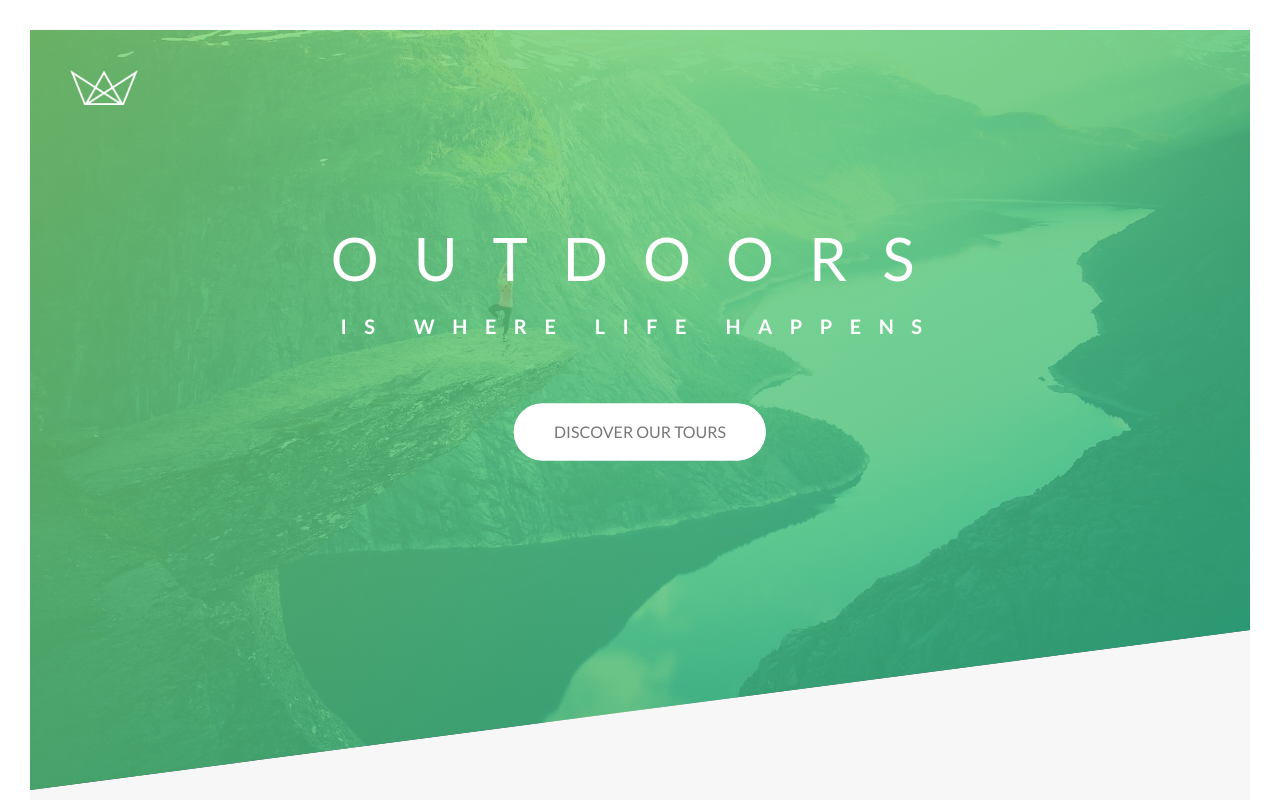
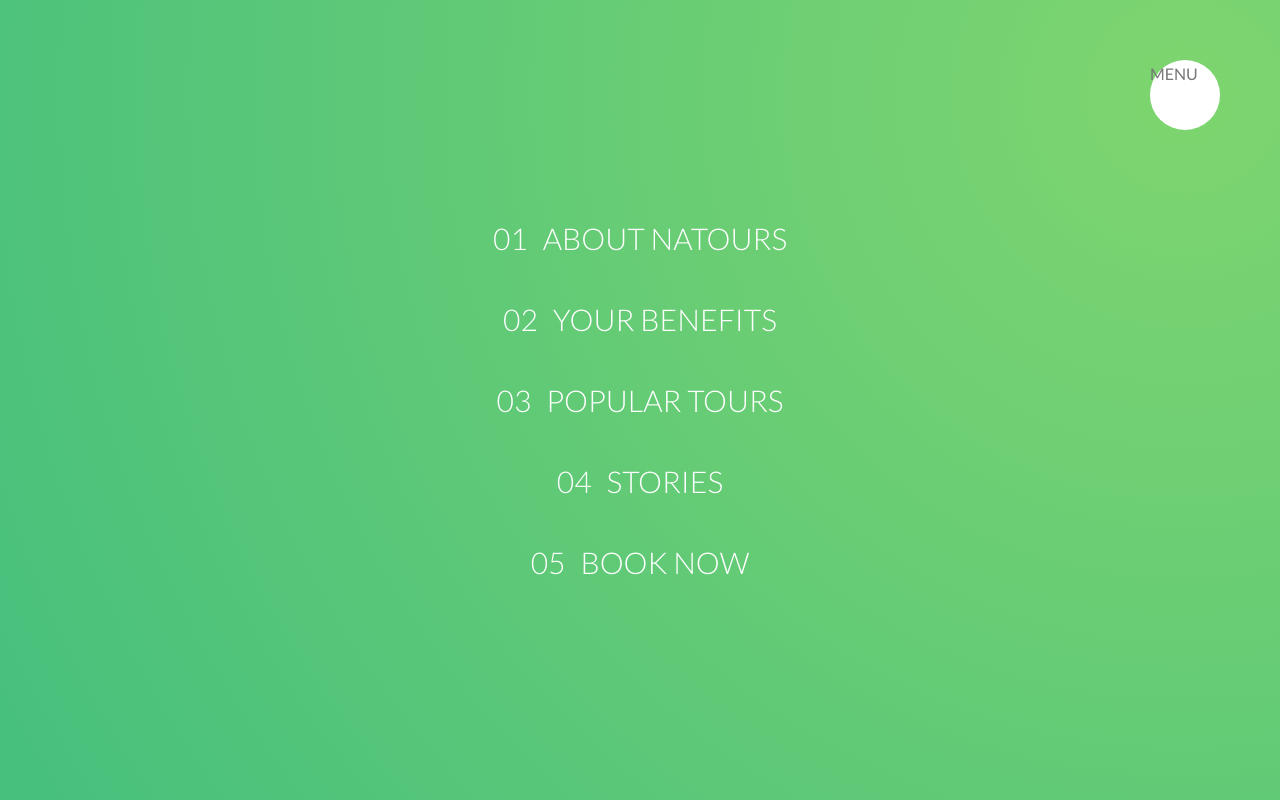
Before and after one commit to ScottSanford/natours, a website: page index.html in a window 1280 px wide. Shown: the top 800 px of the page. Drawn offline with Linux system fonts and the light colour scheme.

Commit message:
create and style navigation elements

```diff
--- a/index.html
+++ b/index.html
@@ -13,6 +13,24 @@
         <title>Natours | Exciting tours for adventurous people</title>
     </head>
     <body>
+
+        <div class="navigation">
+            <input type="checkbox" class="navigation__checkbox" id="navi-toggle">
+            <label for="navi-toggle" class="navigation__button">MENU</label>
+
+            <div class="navigation__background">&nbsp;</div>
+
+            <nav class="navigation__nav">
+                <ul class="navigation__list">
+                    <li class="navigation__item"><a href="#" class="navigation__link"><span>01</span>About Natours</a></li>
+                    <li class="navigation__item"><a href="#" class="navigation__link"><span>02</span>Your benefits</a></li>
+                    <li class="navigation__item"><a href="#" class="navigation__link"><span>03</span>Popular Tours</a></li>
+                    <li class="navigation__item"><a href="#" class="navigation__link"><span>04</span>Stories</a></li>
+                    <li class="navigation__item"><a href="#" class="navigation__link"><span>05</span>Book Now</a></li>
+                </ul>
+            </nav>
+        </div>
+
         <header class="header">
             <div class="header__logo-box">
                 <img src="img/logo-white.png" alt="Logo" class="header__logo">
--- a/sass/abstracts/_mixins.scss
+++ b/sass/abstracts/_mixins.scss
@@ -5,3 +5,10 @@
         display: table;
     }
 }
+
+@mixin center-horizontal-vertical {
+    left: 50%;
+    position: absolute;
+    top: 50%;
+    transform: translate(-50%, -50%);
+}
--- a/sass/components/_card.scss
+++ b/sass/components/_card.scss
@@ -150,12 +150,9 @@
 
     // BACK SIDE STYLING
     &__cta {
-        position: absolute;
-        top: 50%;
-        left: 50%;
         text-align: center;
-        transform: translate(-50%, -50%);
         width: 90%;
+        @include center-horizontal-vertical;
     }
 
     &__price-box {
--- a/sass/components/_form.scss
+++ b/sass/components/_form.scss
@@ -80,13 +80,10 @@
             content: '';
             display: block;
             height: 1.3rem;
-            left: 50%;
-            position: absolute;
             opacity: 0;
-            top: 50%;
-            transform: translate(-50%, -50%);
             transition: opacity .2s;
             width: 1.3rem;
+            @include center-horizontal-vertical;
         }
     }
 
--- /dev/null
+++ b/sass/layout/_navigation.scss
@@ -0,0 +1,80 @@
+.navigation {
+    &__checkbox {
+        display: none;
+    }
+
+    &__button {
+        background-color: $color-white;
+        border-radius: 50%;
+        height: 7rem;
+        position: fixed;
+        right: 6rem;
+        top: 6rem;
+        width: 7rem;
+        z-index: 2000;
+    }
+
+    &__background {
+        background-image: radial-gradient($color-primary-light, $color-primary-dark);
+        border-radius: 50%;
+        height: 6rem;
+        position: fixed;
+        right: 6.5rem;
+        top: 6.5rem;
+        transform: scale(50);
+        width: 6rem;
+        z-index: 1000;
+    }
+
+    &__nav {
+        height: 100vh;
+        position: fixed;
+        right: 0;
+        top: 0;
+        width: 100%;
+        z-index: 1500;
+    }
+
+    &__list {
+        @include center-horizontal-vertical;
+        list-style: none;
+        text-align: center;
+    }
+
+    &__item {
+        margin: 1rem;
+    }
+
+    &__link {
+        &:link,
+        &:visited {
+            background-image: linear-gradient(
+                120deg,
+                transparent 0%,
+                transparent 50%,
+                $color-white 50%
+            );
+            background-size: 220%;
+            color: $color-white;
+            display: inline-block;
+            font-size: 3rem;
+            font-weight: 300;
+            padding: 1rem 2rem;
+            text-decoration: none;
+            text-transform: uppercase;
+            transition: all .4s;
+
+            span {
+                display: inline-block;
+                margin-right: 1.5rem;
+            }
+        }
+
+        &:hover,
+        &:active {
+            background-position: 100%;
+            color: $color-primary;
+            transform: translateX(1rem);
+        }
+    }
+}
--- a/sass/main.scss
+++ b/sass/main.scss
@@ -18,5 +18,6 @@
 @import './layout/footer';
 @import './layout/grid';
 @import './layout/header';
+@import './layout/navigation';
 
 @import './pages/home';
```
Also changed, not shown: css/style.css.
